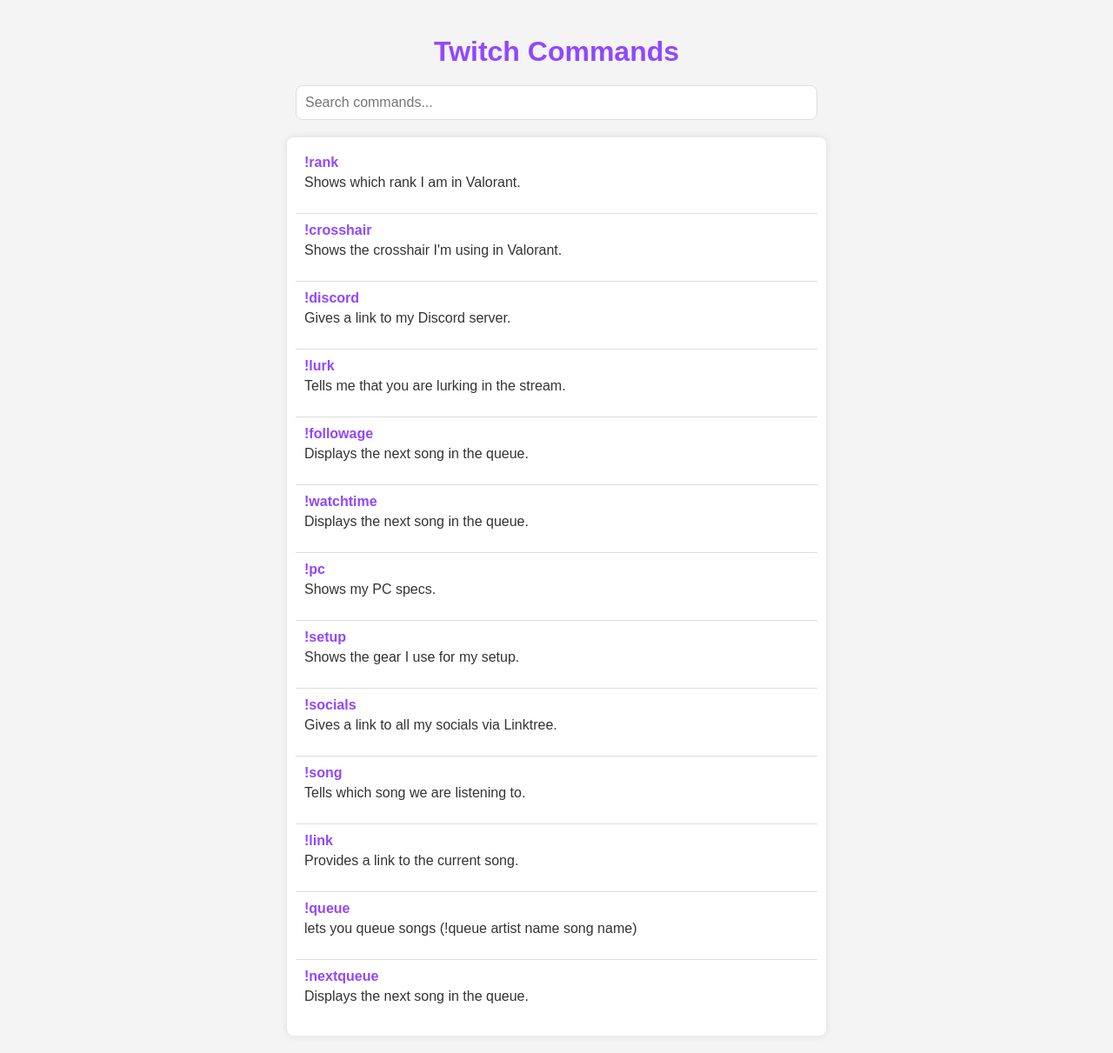
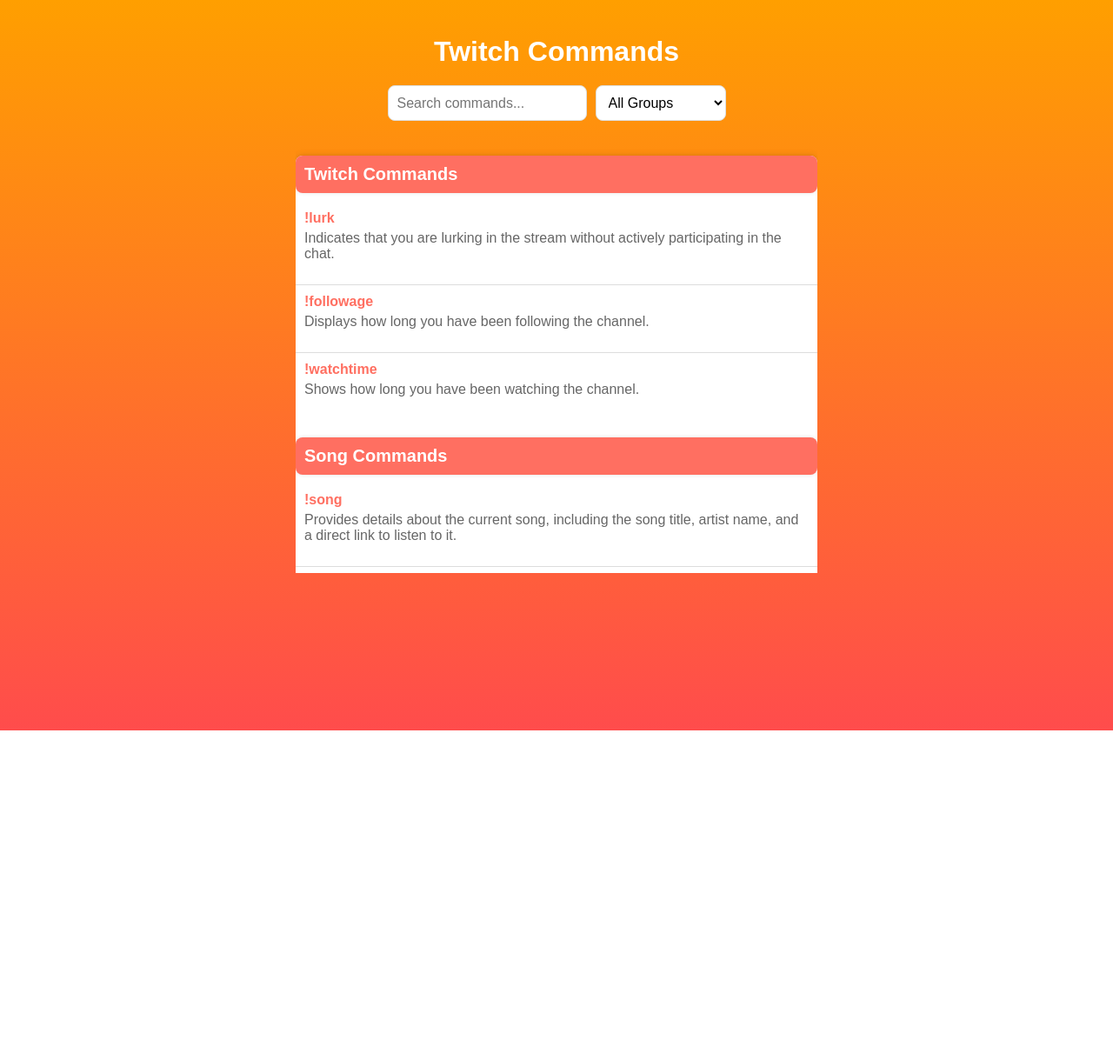
Before and after one commit to HotShotSnipez/TwitchCommands, a plain HTML site: page index.html in a window 1280 px wide. Shown: the whole page at 87% size. After the commit the page ends 840 px from the top, so only its background shows below. Drawn offline with Linux system fonts and the light colour scheme.

Commit message:
A lot
Changed background, added sorting system, added new commands, added title sort

```diff
--- a/index.html
+++ b/index.html
@@ -7,58 +7,96 @@
     <style>
         body {
             font-family: Arial, sans-serif;
-            background-color: #f4f4f4;
+            background: linear-gradient(to bottom, #ff9f00, #ff4c4c); /* Darker sunset gradient */
             color: #333;
             margin: 0;
             padding: 20px;
+            overflow: hidden; /* Prevent body from scrolling */
+            height: 100vh; /* Full viewport height */
+            position: relative; /* Allow z-index to work properly */
         }
         h1 {
             text-align: center;
-            color: #9147ff;
+            color: #fff; /* Light text for contrast */
             margin-bottom: 20px;
+            z-index: 2; /* Ensure heading is above the background */
+            position: relative;
         }
-        .search-container {
+        .control-container {
             display: flex;
             justify-content: center;
             margin-bottom: 20px;
+            gap: 10px;
+            z-index: 2; /* Ensure controls are above the background */
+            position: relative;
         }
-        #search {
+        #search, #groupSelect {
             padding: 10px;
-            width: 100%;
-            max-width: 600px;
             border: 1px solid #ddd;
             border-radius: 8px;
             font-size: 16px;
             box-sizing: border-box;
+            background-color: #fff; /* White background for inputs */
+            transition: background-color 0.3s, border-color 0.3s; /* Smooth transition */
+        }
+        #search:hover, #groupSelect:hover {
+            background-color: #ffecb3; /* Light yellow background on hover */
+            border-color: #ffb600; /* Match the border color with the theme */
+        }
+        #groupSelect {
+            max-width: 150px;
+        }
+        .command-list-container {
+            max-width: 600px;
+            margin: 0 auto;
+            height: 500px; /* Set a fixed height */
+            overflow-y: auto; /* Enable vertical scrolling */
+            position: relative; /* Ensure it is above background */
+            z-index: 2; /* Ensure it stays on top of the background */
+        }
+        .category {
+            margin-top: 20px;
+        }
+        .category-title {
+            font-size: 20px;
+            font-weight: bold;
+            color: #fff; /* Light text for contrast */
+            background-color: #ff6f61; /* Softer sunset orange */
+            padding: 10px;
+            border-radius: 8px;
+            margin-bottom: 10px;
+            box-shadow: 0 0 5px rgba(0,0,0,0.1);
         }
         .command-list {
-            max-width: 600px;
-            margin: 0 auto;
-            padding: 10px;
-            background-color: #fff;
+            background-color: #fff; /* White background for the command list */
             border-radius: 8px;
             box-shadow: 0 0 10px rgba(0,0,0,0.1);
         }
         .command {
             padding: 10px;
             border-bottom: 1px solid #ddd;
+            transition: background-color 0.3s; /* Smooth transition */
         }
         .command:last-child {
             border-bottom: none;
         }
+        .command:hover {
+            background-color: #ffe0b2; /* Light orange background on hover */
+        }
         .command-name {
             font-weight: bold;
-            color: #9147ff;
+            color: #ff6f61; /* Softer sunset orange */
         }
         .command-description {
             margin-top: 5px;
+            color: #666; /* Darker but softer text for descriptions */
         }
         @media (max-width: 768px) {
-            #search {
+            #search, #groupSelect {
                 width: 90%;
                 max-width: none;
             }
-            .command-list {
+            .command-list-container {
                 width: 90%;
                 max-width: none;
                 margin: 0 auto;
@@ -68,65 +106,109 @@
 </head>
 <body>
     <h1>Twitch Commands</h1>
-    <div class="search-container">
+    <div class="control-container">
         <input type="text" id="search" placeholder="Search commands...">
+        <select id="groupSelect">
+            <option value="">All Groups</option>
+            <option value="twitch">Twitch Commands</option>
+            <option value="song">Song Commands</option>
+            <option value="setup">Setup Commands</option>
+            <option value="socials">Social Commands</option>
+            <option value="valorant">Valorant Commands</option>
+        </select>
     </div>
-    <div class="command-list">
+    <div class="command-list-container">
+        <div class="command-list" id="commandList">
+            <!-- Twitch Commands -->
+            <div class="category" data-group="twitch">
+                <div class="category-title">Twitch Commands</div>
+                <div class="command">
+                    <span class="command-name">!lurk</span>
+                    <p class="command-description">Indicates that you are lurking in the stream without actively participating in the chat.</p>
+                </div>
+                <div class="command">
+                    <span class="command-name">!followage</span>
+                    <p class="command-description">Displays how long you have been following the channel.</p>
+                </div>
+                <div class="command">
+                    <span class="command-name">!watchtime</span>
+                    <p class="command-description">Shows how long you have been watching the channel.</p>
+                </div>
+            </div>
+            <!-- Song Commands -->
+            <div class="category" data-group="song">
+                <div class="category-title">Song Commands</div>
+                <div class="command">
+                    <span class="command-name">!song</span>
+                    <p class="command-description">Provides details about the current song, including the song title, artist name, and a direct link to listen to it.</p>
+                </div>
+                <div class="command">
+                    <span class="command-name">!next</span>
+                    <p class="command-description">Reveals the next song that will play in the queue.</p>
+                </div>
+                <div class="command">
+                    <span class="command-name">!pos</span>
+                    <p class="command-description">Shows the position of your song request in the current queue.</p>
+                </div>
+            </div>
+            <!-- Setup Commands -->
+            <div class="category" data-group="setup">
+                <div class="category-title">Setup Commands</div>
+                <div class="command">
+                    <span class="command-name">!pc</span>
+                    <p class="command-description">Lists the specifications and components of my current PC setup.</p>
+                </div>
+                <div class="command">
+                    <span class="command-name">!setup</span>
+                    <p class="command-description">Details the gear and equipment used in my gaming setup.</p>
+                </div>
+            </div>
+            <!-- Social Commands -->
+            <div class="category" data-group="socials">
+                <div class="category-title">Social Commands</div>
+                <div class="command">
+                    <span class="command-name">!discord</span>
+                    <p class="command-description">Provides a link to join my Discord server where you can interact with the community.</p>
+                </div>
+                <div class="command">
+                    <span class="command-name">!socials</span>
+                    <p class="command-description">Provides links to all my social media profiles.</p>
+                </div>
+            </div>
+            <!-- Valorant Commands -->
+            <div class="category" data-group="valorant">
+                <div class="category-title">Valorant Commands</div>
                 <div class="command">
                     <span class="command-name">!rank</span>
-            <p class="command-description">Shows which rank I am in Valorant.</p>
+                    <p class="command-description">Displays my current rank in Valorant.</p>
                 </div>
                 <div class="command">
                     <span class="command-name">!crosshair</span>
-            <p class="command-description">Shows the crosshair I'm using in Valorant.</p>
+                    <p class="command-description">Shows the crosshair settings I am using in Valorant.</p>
                 </div>
-        <div class="command">
-            <span class="command-name">!discord</span>
-            <p class="command-description">Gives a link to my Discord server.</p>
             </div>
-        <div class="command">
-            <span class="command-name">!lurk</span>
-            <p class="command-description">Tells me that you are lurking in the stream.</p>
-        </div>
-        <div class="command">
-            <span class="command-name">!followage</span>
-            <p class="command-description">Displays the next song in the queue.</p>
-        </div>
-        <div class="command">
-            <span class="command-name">!watchtime</span>
-            <p class="command-description">Displays the next song in the queue.</p>
-        </div>
-        <div class="command">
-            <span class="command-name">!pc</span>
-            <p class="command-description">Shows my PC specs.</p>
-        </div>
-        <div class="command">
-            <span class="command-name">!setup</span>
-            <p class="command-description">Shows the gear I use for my setup.</p>
-        </div>
-        <div class="command">
-            <span class="command-name">!socials</span>
-            <p class="command-description">Gives a link to all my socials via Linktree.</p>
-        </div>
-        <div class="command">
-            <span class="command-name">!song</span>
-            <p class="command-description">Tells which song we are listening to.</p>
-        </div>
-        <div class="command">
-            <span class="command-name">!link</span>
-            <p class="command-description">Provides a link to the current song.</p>
-        </div>
-        <div class="command">
-            <span class="command-name">!queue</span>
-            <p class="command-description">lets you queue songs (!queue artist name song name)</p>
-        </div>
-        <div class="command">
-            <span class="command-name">!nextqueue</span>
-            <p class="command-description">Displays the next song in the queue.</p>
         </div>
     </div>
 
     <script>
+        function filterCommandsByGroup() {
+            const selectedGroup = document.getElementById('groupSelect').value;
+            const categories = document.querySelectorAll('.category');
+
+            categories.forEach(category => {
+                const group = category.getAttribute('data-group');
+                if (selectedGroup === "" || group === selectedGroup) {
+                    category.style.display = '';
+                } else {
+                    category.style.display = 'none';
+                }
+            });
+        }
+
+        // Filter commands when the dropdown selection changes
+        document.getElementById('groupSelect').addEventListener('change', filterCommandsByGroup);
+
+        // Search functionality
         document.getElementById('search').addEventListener('input', function() {
             let searchValue = this.value.toLowerCase();
             let commands = document.querySelectorAll('.command');
```
Lines whose indentation alone changed are shown as unchanged.
